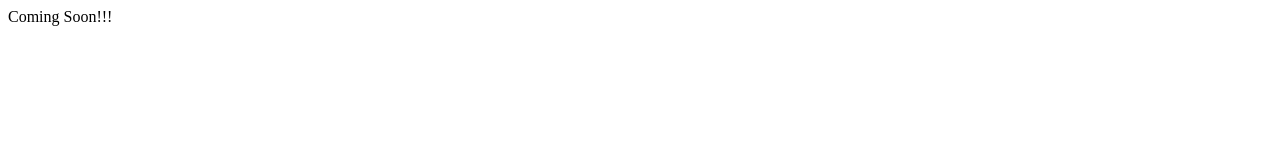
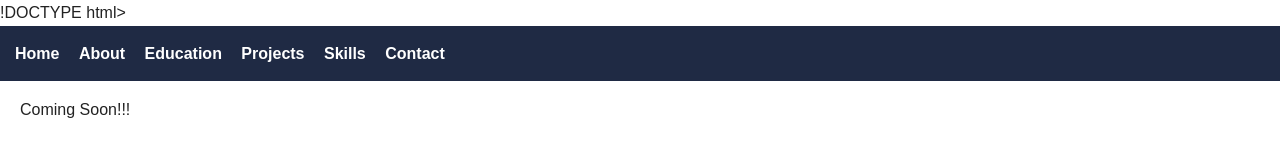
Before and after one commit to Lagrayy/Lagrayy.github.io, a plain HTML site: page contact.html in a window 1280 px wide. Drawn offline with Linux system fonts and the light colour scheme.

Commit message:
Convert contact.html to a complete HTML document

```diff
--- a/contact.html
+++ b/contact.html
@@ -1 +1,20 @@
-<p>Coming Soon!!!</p>
+!DOCTYPE html>
+<html lang="en">
+<head>
+  <meta charset="UTF-8">
+  <link rel="stylesheet" href="style.css">
+</head>
+<body>
+  <nav>
+    <a href="index.html">Home</a>
+    <a href="about.html">About</a>
+    <a href="education.html">Education</a>
+    <a href="projects.html">Projects</a>
+    <a href="skills.html">Skills</a>
+    <a href="contact.html">Contact</a>
+  </nav>
+
+  <p>Coming Soon!!!</p>
+
+</body>
+</html>
```
